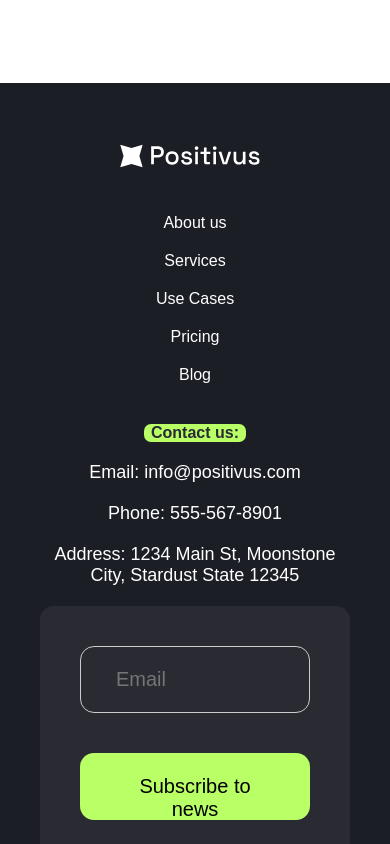
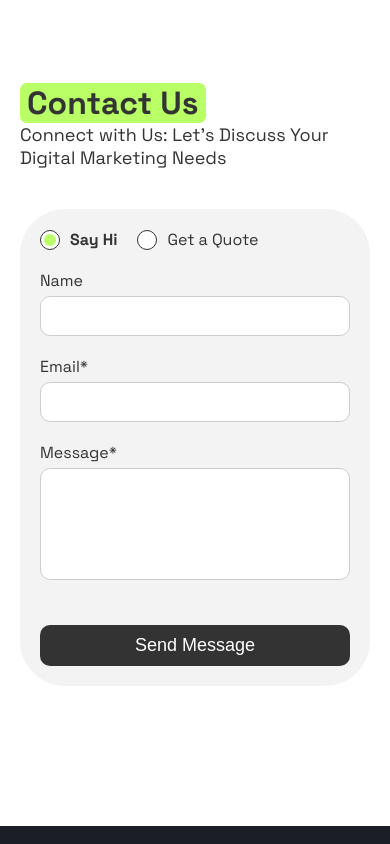
Before and after one commit to Gulverda/Positivus, a React (Create React App) app: page / in a window 390 px wide. Shown: the part 6540-7384 px from the top of the page. Built offline with nearby package versions, Linux system fonts and the light colour scheme.

Commit message:
Added Contact Us

```diff
--- a/src/App.css
+++ b/src/App.css
@@ -56,7 +56,8 @@ a {
 #services,
 #use-cases,
 #team,
-#testimonials {
+#testimonials,
+#contact-us {
   padding: 0 40px;
 }
 
@@ -67,7 +68,8 @@ a {
   #services,
   #use-cases,
   #team,
-  #testimonials {
+  #testimonials,
+  #contact-us{
     padding: 0 20px;
   }
 
--- a/src/App.js
+++ b/src/App.js
@@ -10,7 +10,7 @@ import Accordion from './components/Accordion.jsx';
 import Team from './components/Team.jsx';
 import Testimonials from './components/Testimonials.jsx';
 import Footer from './components/Footer.jsx';
-// import ContactUs from './components/ContactUs.jsx';
+import ContactUs from './components/ContactUs.jsx';
 
 function App() {
   return (
@@ -24,7 +24,7 @@ function App() {
             <Route path="/use-cases" element={<div>Use Cases</div>} />
             <Route path="/pricing" element={<div>Pricing</div>} />
             <Route path="/blog" element={<div>Blog</div>} />
-            <Route path="/request-quote" element={<div>Request Quote</div>} />
+            <Route path="/contact-us" element={<div>Request Quote</div>} />
             <Route path="/" element={<div></div>} />
           </Routes>
           <section id='about-us'>
@@ -46,8 +46,10 @@ function App() {
           <section id='testimonials'>
             <Testimonials />
           </section>
+          <section id='contact-us'>
+            <ContactUs />
+          </section>
             <Footer />
-          {/* <ContactUs /> */}
         </Router>
       </div>
     </div>
--- a/src/CSS/ContactUs.css
+++ b/src/CSS/ContactUs.css
@@ -1,19 +1,34 @@
+.for_contact{
+  margin-top: 140px;
+}
+
 .contact-container {
-    max-width: 1000px;
+    max-width: 1440px;
     margin: auto;
-    padding: 40px 20px;
-    background: #f9f9f9;
-    border-radius: 20px;
+    padding: 60px 100px;
+    background: #F3F3F3;
+    border-radius: 45px;
     display: flex;
     justify-content: space-between;
     align-items: center;
     position: relative;
+    overflow: hidden;
+    margin-top: 20px;
+  }
+
+  .contact-container img{
+    position: relative;
+    right: -70px;
   }
 
   .contact-title {
+    background-color: #B9FF66;
     font-size: 32px;
-    color: #3ac13f;
+    color: #333;
     font-weight: bold;
+    padding: 0 7px;
+    border-radius: 7px;
+    max-width: 186px;
   }
 
   .contact-description {
@@ -23,7 +38,7 @@
   }
 
   .contact-form {
-    width: 100%;
+    width: 50%;
   }
 
   .radio-group {
@@ -40,9 +55,44 @@
     cursor: pointer;
   }
 
-  .radio-option input {
+  .radio-option input[type="radio"] {
+    appearance: none;
+    -webkit-appearance: none;
+    -moz-appearance: none;
+    width: 20px; /* Increased width to account for white padding */
+    height: 20px; /* Increased height to account for white padding */
+    border-radius: 50%;
+    border: 1px solid #333; /* White outer border */
+    background-color: white; /* Ensures background color is white */
+    padding: 2px; /* Padding inside the white border */
+    box-sizing: border-box; /* Ensures padding and border are included in the width/height */
+    outline: none;
     margin-right: 10px;
-  }
+    cursor: pointer;
+    position: relative;
+}
+
+.radio-option input[type="radio"]::after {
+    content: '';
+    display: block;
+    width: 100%;
+    height: 100%;
+    border-radius: 50%;
+    transition: background-color 0.3s;
+}
+
+.radio-option input[type="radio"]:checked::after {
+    content: '';
+    display: block;
+    width: 12px;
+    height: 12px;
+    border-radius: 50%;
+    background-color: #B9FF66; /* Color when checked */
+    position: absolute;
+    top: 50%;
+    left: 50%;
+    transform: translate(-50%, -50%);
+}
 
   .radio-option.active {
     font-weight: bold;
@@ -67,6 +117,7 @@
     border: 1px solid #ccc;
     font-size: 16px;
     color: #333;
+    resize: none;
   }
 
   .submit-button {
@@ -85,24 +136,22 @@
     background: #555;
   }
 
-  .contact-illustration {
-    position: absolute;
-    right: 20px;
-    top: 50%;
-    transform: translateY(-50%);
+  @media screen and (max-width: 970px) {
+    .contact-container img{
+      display: none;
+    }
+
+    .contact-container{
+      padding: 40px 40px;
+    }
+
+    .contact-form {
+      width: 100% !important;
+    }
   }
 
-  .contact-illustration .star {
-    width: 60px;
-    height: 60px;
-    background: #333;
-    clip-path: polygon(50% 0%, 61% 35%, 98% 35%, 68% 57%, 79% 91%, 50% 70%, 21% 91%, 32% 57%, 2% 35%, 39% 35%);
-    margin-bottom: 20px;
+  @media screen and (max-width: 768px) {
+    .contact-container{
+      padding: 20px 20px;
+    }
   }
-
-  .contact-illustration .green-star {
-    width: 40px;
-    height: 40px;
-    background: #3ac13f;
-    clip-path: polygon(50% 0%, 61% 35%, 98% 35%, 68% 57%, 79% 91%, 50% 70%, 21% 91%, 32% 57%, 2% 35%, 39% 35%);
-  }
--- a/src/CSS/Footer.css
+++ b/src/CSS/Footer.css
@@ -230,4 +230,8 @@
         bottom: 0;
     }
 
+    .footer-button {
+        font-size: 18px;
+    }
+
   }
--- a/src/components/ContactUs.jsx
+++ b/src/components/ContactUs.jsx
@@ -1,14 +1,16 @@
 import React, { useState } from 'react';
 import '../CSS/ContactUs.css';
-
-import contactImg from '../assets/contact.svg';
+import contactImg from '../assets/contact.png';
 
 const ContactUs = () => {
     const [selectedOption, setSelectedOption] = useState('Say Hi');
+
     const handleSubmit = (e) => {
         e.preventDefault();
 
         const formData = new FormData(e.target);
+        formData.append('access_key', process.env.REACT_APP_WEB3FORMS_ACCESS_KEY); // Append the access key from env
+
         fetch('https://api.web3forms.com/submit', {
             method: 'POST',
             body: formData,
@@ -18,15 +20,20 @@ const ContactUs = () => {
         })
         .then((response) => response.json())
         .then((data) => {
+            if (data.success) {
                 alert('Message sent successfully!');
+            } else {
+                alert('Message failed to send: ' + data.message);
+            }
         })
         .catch((error) => {
+            console.error('Error:', error);
             alert('Error sending message. Please try again later.');
         });
     };
 
     return (
-     <>
+        <div className="for_contact">
             <h2 className="contact-title">Contact Us</h2>
             <p className="contact-description">
                 Connect with Us: Let’s Discuss Your Digital Marketing Needs
@@ -56,10 +63,7 @@ const ContactUs = () => {
                         </label>
                     </div>
 
-          {/* Add your Web3Forms access key here */}
-          <input type="hidden" name="access_key" value="5272f3a3-a9b4-41f8-b61b-88d9909e0d81
-" />
-
+                    {/* No need to manually add the hidden input field for the access key */}
                     <div className="form-group">
                         <label htmlFor="name">Name</label>
                         <input type="text" id="name" name="name" required />
@@ -74,9 +78,9 @@ const ContactUs = () => {
                     </div>
                     <button type="submit" className="submit-button">Send Message</button>
                 </form>
-        <img src={contactImg} alt="" />
+                <img src={contactImg} alt="Contact Us" />
             </div>
-     </>
+        </div>
     );
 };
 
--- a/src/components/navbar/Navbar.jsx
+++ b/src/components/navbar/Navbar.jsx
@@ -47,7 +47,7 @@ const Navbar = () => {
                     <li><a href="#blog">Blog</a></li>
                     <li>
                         <div className="navbar-button">
-                            <a href="#request-quote" className="request-quote-btn">Request Quote</a>
+                            <a href="#contact-us" className="request-quote-btn">Request Quote</a>
                         </div>
                     </li>
                 </ul>
```
Also changed, not shown: src/assets/contact.png (added), src/assets/contact.svg (deleted). Lines whose indentation alone changed are shown as unchanged.
